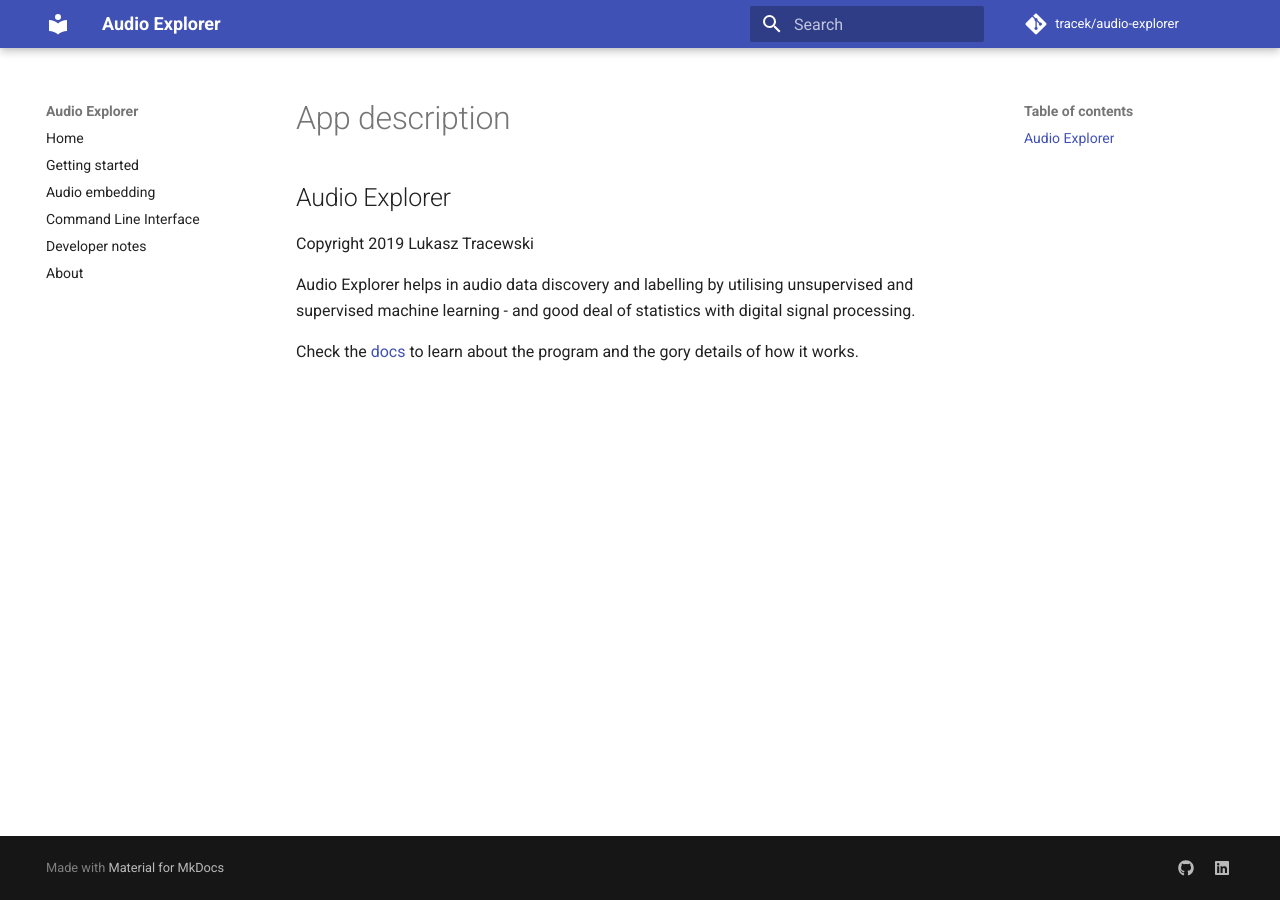
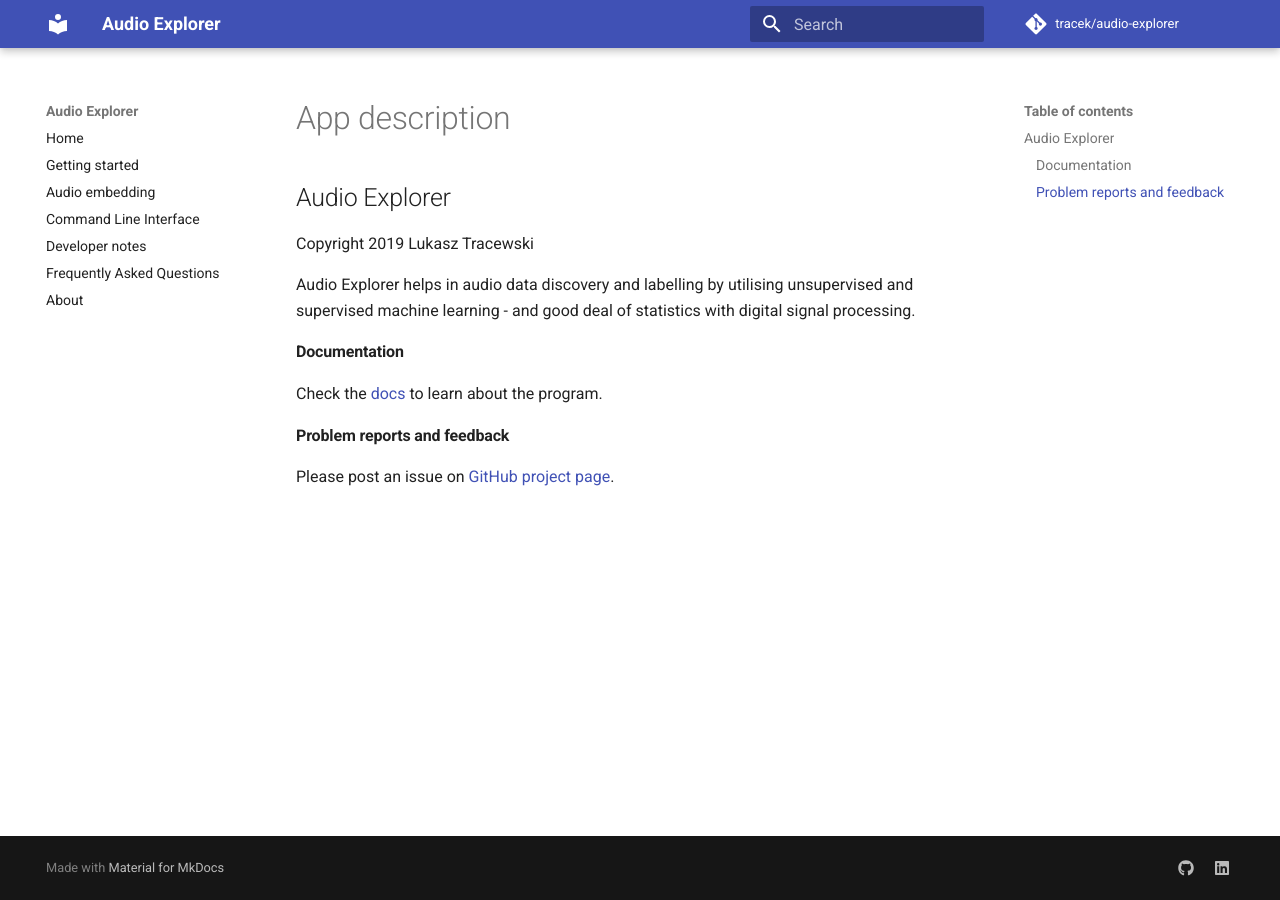
Before and after one commit to tracek/audio-explorer, an MkDocs documentation site: the page built from docs/app_description.md, in a window 1280 px wide. Built offline with MkDocs 1.6.1 and Material for MkDocs 9.7.7, drawn with Linux system fonts in a browser that asks for light colours; comment, search, counter and statistics services are not loaded.

Commit message:
more docs!

```diff
--- a/docs/app_description.md
+++ b/docs/app_description.md
@@ -4,4 +4,10 @@
 
 Audio Explorer helps in audio data discovery and labelling by utilising unsupervised and supervised machine learning - and good deal of statistics with digital signal processing.
 
-Check the [docs](https://tracek.github.io/audio-explorer) to learn about the program and the gory details of how it works.
+#### Documentation
+
+Check the [docs](https://tracek.github.io/audio-explorer) to learn about the program.
+
+#### Problem reports and feedback
+
+Please post an issue  on [GitHub project page](https://github.com/tracek/audio-explorer).
--- a/mkdocs.yml
+++ b/mkdocs.yml
@@ -11,6 +11,7 @@
   - audio_embedding.md
   - command_line.md
   - developer_notes.md
+  - faq.md
   - about.md
 repo_name: 'tracek/audio-explorer'
 repo_url: 'https://github.com/tracek/audio-explorer'
```
Also changed, not shown: docs/faq.md (added, +28 -0 lines).
